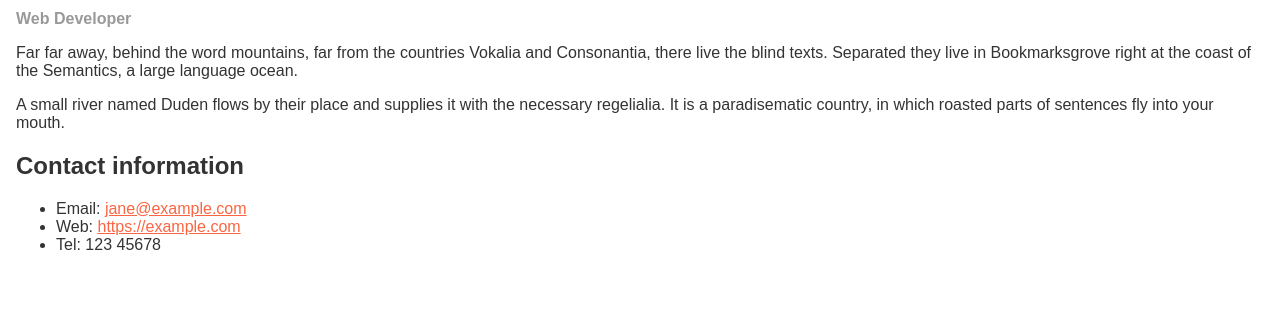
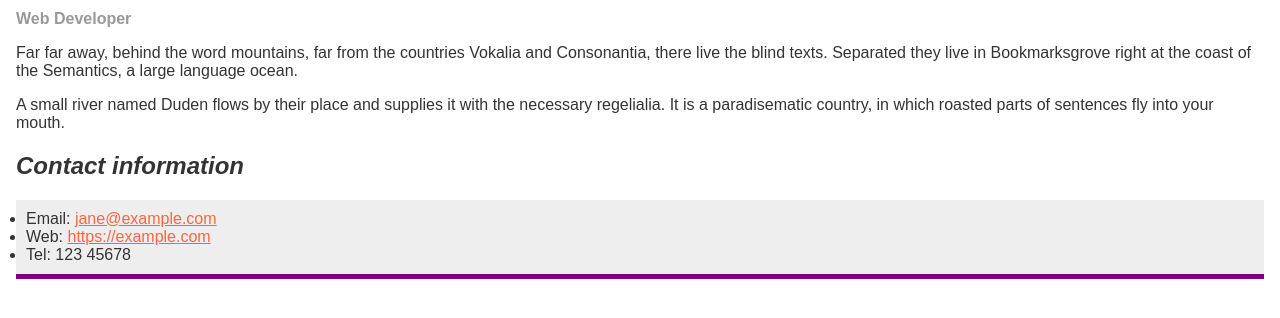
Before and after one commit to p3rry-123/Desenvolvimento-Web, a plain HTML site: page pagina rosa html com css/index.html in a window 1280 px wide. Shown: the part 102-420 px from the top of the page. Drawn offline with Linux system fonts and the light colour scheme.

Commit message:
Add files via upload

```diff
--- a/pagina rosa html com css/modificaçao.css
+++ b/pagina rosa html com css/modificaçao.css
@@ -15,6 +15,7 @@ body {
 
   h2 {
     font-size: 1.5em;
+    font-style: italic
   }
 
   .job-title {
@@ -29,4 +30,11 @@ body {
 
   a:hover {
     text-decoration: none;
+    color: lime;
   }
+  ul{
+    background-color: #eeeeee;
+    border-color: purple;
+    border-bottom: 5px solid purple;
+    padding: 10px;
+  }
```
